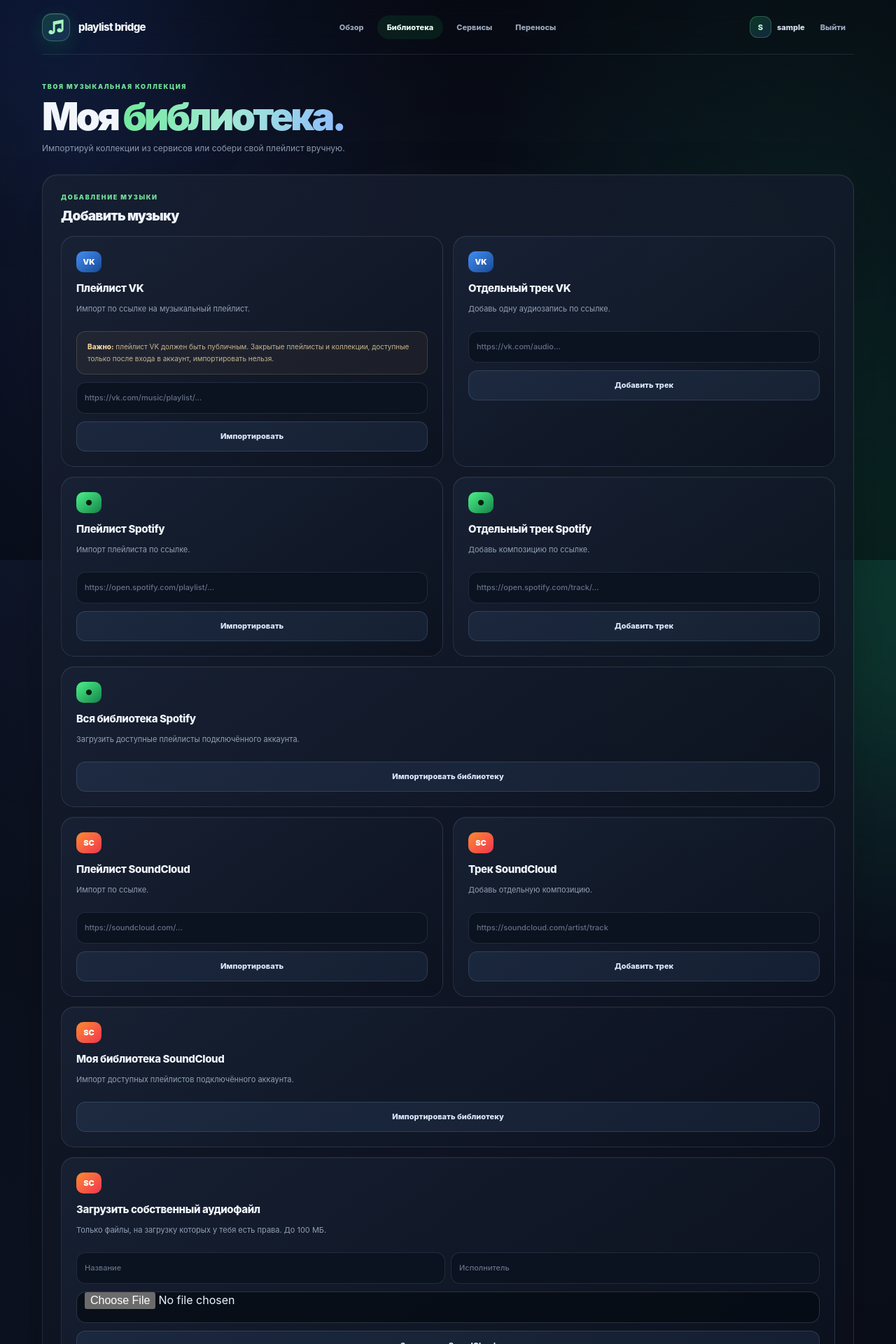
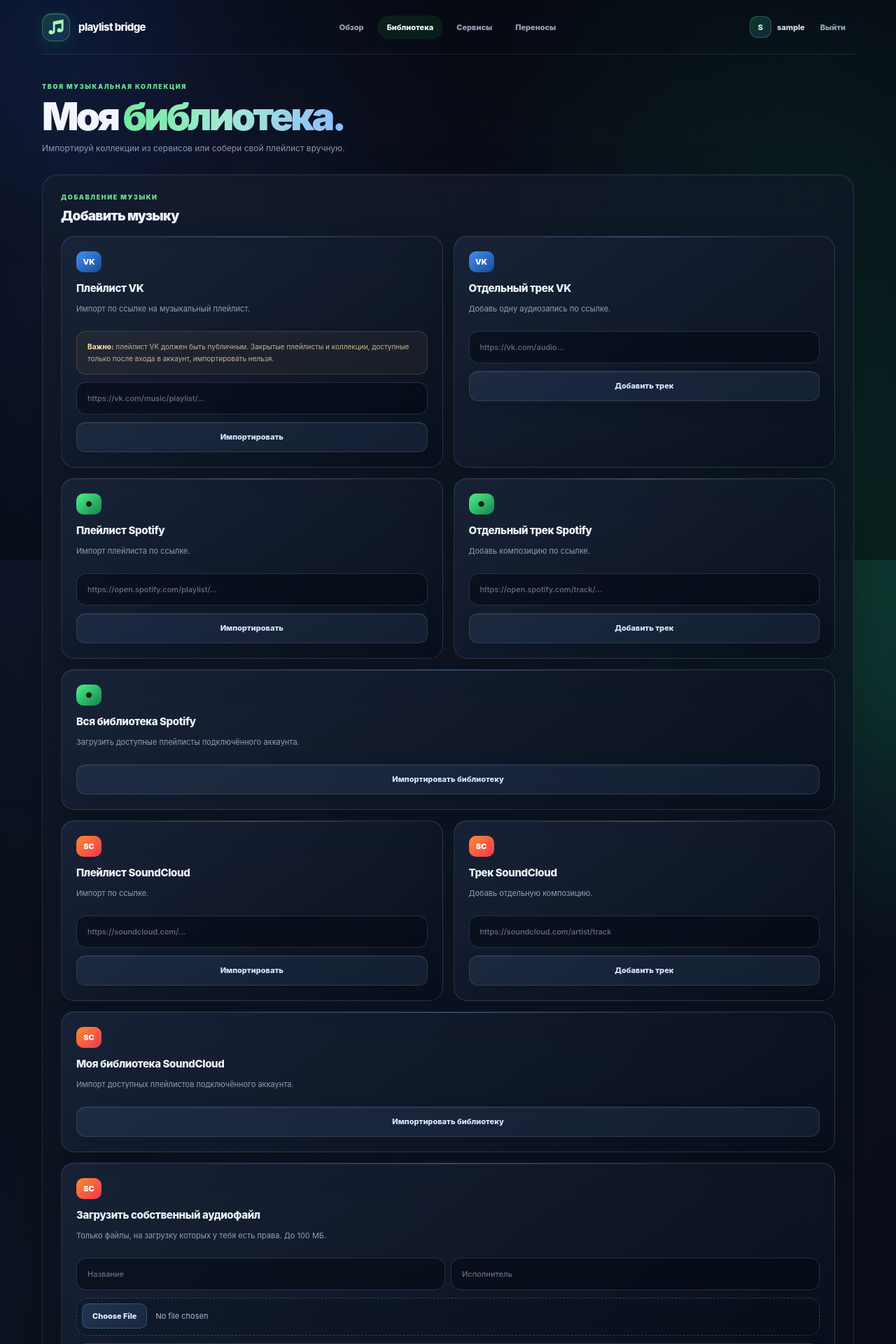
Before and after one commit to pohib/playlist-bridge, a Django app: page /library/ in a window 1280 px wide. Shown: the top 1920 px of the page at 70% size. Run offline with Django 5.2, Linux system fonts and the light colour scheme; the visitor is signed in with stand-in values (Sample User, id 1); data comes from the database, SQL or seed files in the repository; data that the repository does not hold is empty; parts of the project's set-up code (start-up, migrations or seed data) failed here and were passed over.

Commit message:
Polish glass controls and library delete interaction

```diff
--- a/transfer/static/transfer/styles/main.css
+++ b/transfer/static/transfer/styles/main.css
@@ -514,3 +514,112 @@ button,.secondary-button,.primary-button { border-radius:13px; }
 @media (prefers-reduced-motion:reduce) {
   .ambient,.page-content,.landing-copy,.music-orbit,.orbit-pill,.orbit-note,.orbit-glow { animation:none !important; }
 }
+
+
+/* Glass controls, file picker and collection actions */
+.import-card,
+.content-panel,
+.library-card-shell,
+.connection-card,
+.auth-card,
+.candidate-row {
+  backdrop-filter: blur(22px) saturate(135%);
+  -webkit-backdrop-filter: blur(22px) saturate(135%);
+}
+.import-card {
+  position: relative;
+  overflow: hidden;
+  border-color: rgba(174,194,226,.17);
+  background: linear-gradient(145deg,rgba(29,40,61,.72),rgba(9,15,27,.72));
+  box-shadow: 0 16px 42px rgba(0,0,0,.18), inset 0 1px 0 rgba(255,255,255,.055);
+}
+.import-card::before {
+  position:absolute; inset:0 18% auto; height:1px;
+  background:linear-gradient(90deg,transparent,rgba(130,190,255,.32),transparent);
+  content:""; pointer-events:none;
+}
+.import-card input:not([type="file"]) {
+  width:100%; min-height:46px; padding:0 15px;
+  border:1px solid rgba(174,194,226,.19); border-radius:14px;
+  background:rgba(5,10,19,.58); color:#f0f5fc;
+  box-shadow:inset 0 1px 2px rgba(0,0,0,.2);
+  transition:border-color .2s ease,background .2s ease,box-shadow .2s ease;
+}
+.import-card input:not([type="file"]):hover { border-color:rgba(139,177,232,.38); }
+.import-card input:not([type="file"]):focus {
+  outline:0; border-color:rgba(112,225,157,.68);
+  background:rgba(8,16,27,.88);
+  box-shadow:0 0 0 4px rgba(30,215,96,.09),0 8px 24px rgba(0,0,0,.16);
+}
+input[type="file"] {
+  display:block; width:100%; min-height:54px; padding:7px;
+  border:1px dashed rgba(143,169,207,.32); border-radius:15px;
+  background:linear-gradient(135deg,rgba(16,26,43,.8),rgba(8,14,25,.8));
+  color:#aebbd0; font-size:11px; cursor:pointer;
+  transition:border-color .2s ease,background .2s ease,box-shadow .2s ease;
+}
+input[type="file"]:hover, input[type="file"]:focus {
+  outline:0; border-color:rgba(115,226,158,.62);
+  background:rgba(17,31,48,.9); box-shadow:0 0 0 4px rgba(30,215,96,.07);
+}
+input[type="file"]::file-selector-button {
+  min-height:36px; margin-right:12px; padding:0 14px;
+  border:1px solid rgba(135,177,231,.26); border-radius:10px;
+  background:linear-gradient(135deg,rgba(66,105,160,.34),rgba(35,58,91,.48));
+  color:#e7f0ff; font:inherit; font-size:11px; font-weight:800;
+  cursor:pointer; transition:background .18s ease,border-color .18s ease,transform .18s ease;
+}
+input[type="file"]::file-selector-button:hover {
+  border-color:rgba(135,190,255,.5); background:rgba(74,119,180,.42);
+  transform:translateY(-1px);
+}
+select,
+.import-card select,
+.transfer-action select,
+.create-playlist-form select,
+.playlist-transfer-form select {
+  min-height:47px; padding:0 44px 0 15px; border:1px solid rgba(174,194,226,.2);
+  border-radius:14px; appearance:none; -webkit-appearance:none;
+  background-color:rgba(7,13,23,.86); color:#edf4ff; font:inherit; font-size:11px;
+  box-shadow:inset 0 1px 0 rgba(255,255,255,.035),0 8px 20px rgba(0,0,0,.1);
+  cursor:pointer; transition:border-color .2s ease,box-shadow .2s ease,background .2s ease;
+}
+select:hover { border-color:rgba(140,177,231,.4); background-color:rgba(12,21,35,.96); }
+select:focus {
+  outline:0; border-color:rgba(112,225,157,.68);
+  box-shadow:0 0 0 4px rgba(30,215,96,.09),0 8px 22px rgba(0,0,0,.16);
+}
+select option { padding:12px; background:#111a2a; color:#edf4ff; }
+select option:disabled { color:#748197; }
+.transfer-action select { width:min(100%,360px); }
+.library-card-shell { position:relative; display:flex; min-width:0; align-items:stretch; gap:7px; }
+.library-card-shell .library-card { flex:1; min-width:0; padding-right:15px; }
+.library-card-delete { display:flex; align-items:center; flex:0 0 auto; }
+.library-card-delete button {
+  display:grid; place-items:center; width:40px; height:40px;
+  border:1px solid rgba(174,194,226,.13); border-radius:13px;
+  background:rgba(255,255,255,.035); color:#8291a8;
+  cursor:pointer; transition:transform .2s ease,color .2s ease,border-color .2s ease,background .2s ease,box-shadow .2s ease;
+}
+.library-card-delete svg { width:18px; height:18px; fill:none; stroke:currentColor; stroke-width:1.7; stroke-linecap:round; stroke-linejoin:round; }
+.library-card-delete button:hover {
+  transform:translateY(-3px); border-color:rgba(255,92,105,.55);
+  background:linear-gradient(145deg,rgba(117,27,43,.42),rgba(69,18,30,.58));
+  color:#ff7885; box-shadow:0 8px 24px rgba(239,54,78,.18),inset 0 1px 0 rgba(255,255,255,.07);
+}
+.library-card-delete button:active { transform:translateY(-1px) scale(.97); }
+.library-card { position:relative; }
+.library-card:hover { box-shadow:0 14px 34px rgba(0,0,0,.2),inset 0 1px 0 rgba(255,255,255,.045); }
+.content-panel {
+  border-color:rgba(174,194,226,.15);
+  background:linear-gradient(145deg,rgba(20,29,45,.76),rgba(9,15,26,.78));
+  box-shadow:0 22px 65px rgba(0,0,0,.2),inset 0 1px 0 rgba(255,255,255,.045);
+}
+.import-grid { gap:15px; }
+.import-card .secondary-button { box-shadow:0 8px 22px rgba(0,0,0,.16),inset 0 1px 0 rgba(255,255,255,.07); }
+.import-card .secondary-button:hover { box-shadow:0 12px 28px rgba(0,0,0,.22),0 0 22px rgba(85,151,221,.08); }
+@media(max-width:620px) {
+  .library-card-shell { gap:5px; }
+  .library-card-delete button { width:36px; height:36px; }
+  .transfer-action select { width:100%; }
+}
```
